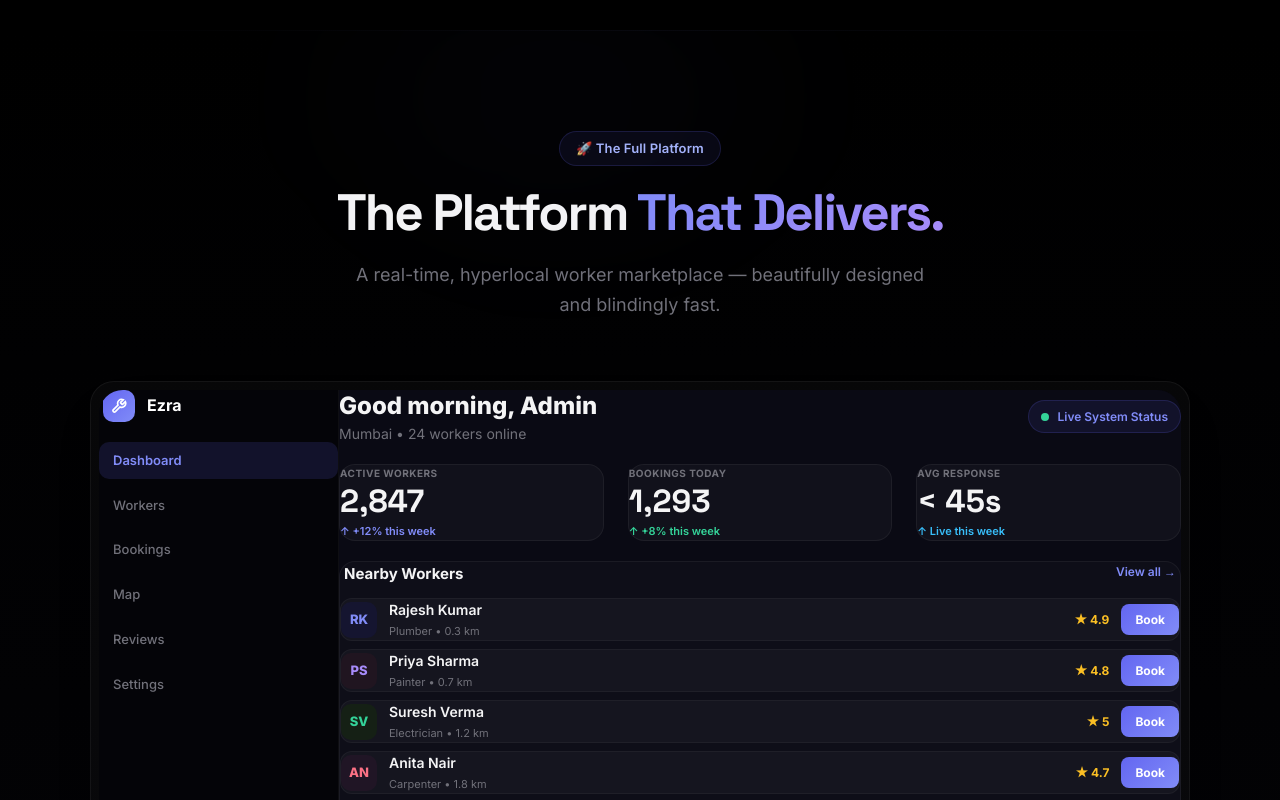
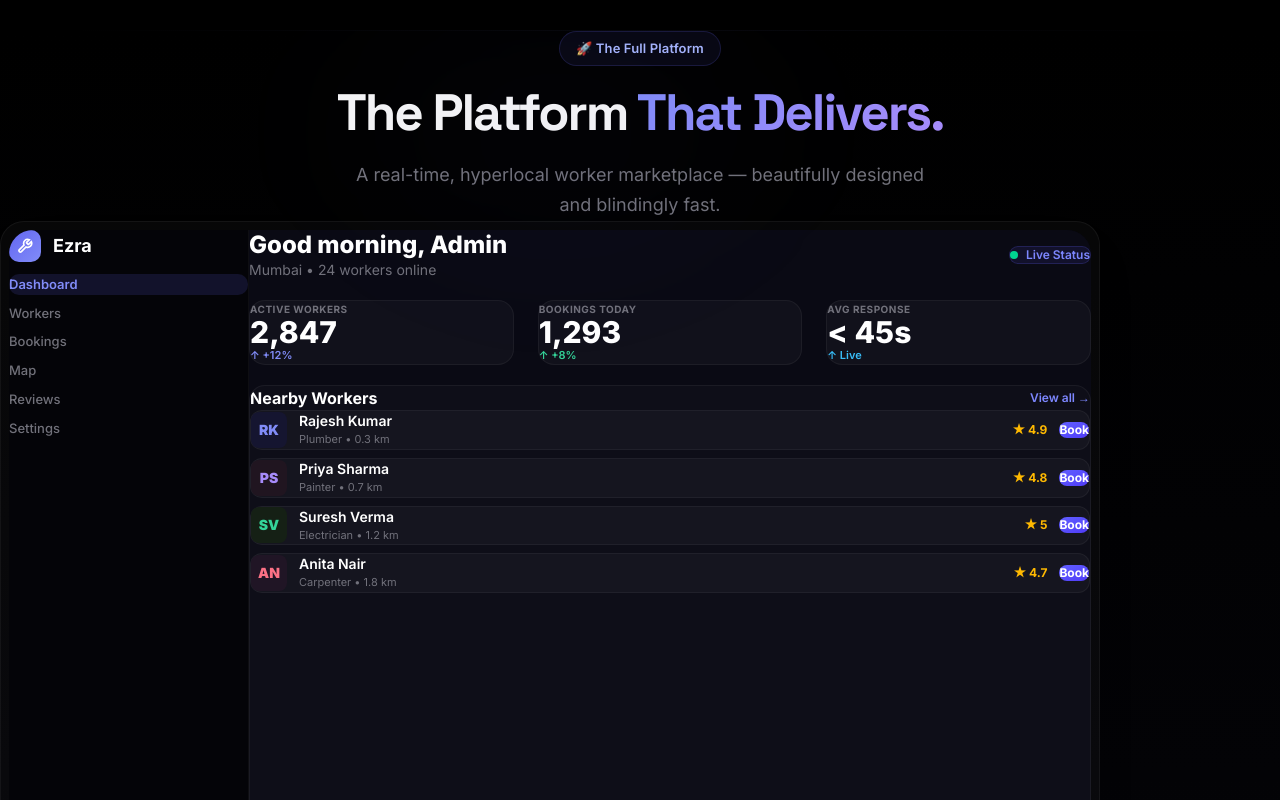
Before and after one commit to Bhanu94-github/Ezra, a Next.js app: page / in a window 1280 px wide. Shown: the part 1060-1860 px from the top of the page. Built offline with nearby package versions, Linux system fonts and the light colour scheme; no server answers.

Commit message:
fix: ensure perfect centering and alignment for dashboard component across all screen sizes

```diff
--- a/components/AppPreviewSection.jsx
+++ b/components/AppPreviewSection.jsx
@@ -14,20 +14,20 @@ function Dashboard() {
     { initials: 'AN', name: 'Anita Nair', role: 'Carpenter', rating: 4.7, dist: '1.8 km', hue: '#201525', accent: '#fb7185' },
   ];
   return (
-    <div className="flex flex-col lg:flex-row overflow-hidden shadow-2xl rounded-[16px] md:rounded-[24px] w-full" style={{ minHeight: 600, background: '#060610' }}>
+    <div className="flex flex-col lg:flex-row overflow-hidden shadow-2xl rounded-[16px] md:rounded-[24px] w-full mx-auto" style={{ minHeight: 600, background: '#060610' }}>
       <style>{`.hide-scrollbar::-webkit-scrollbar { display: none; } .hide-scrollbar { -ms-overflow-style: none; scrollbar-width: none; }`}</style>
       {/* sidebar */}
-      <div className="lg:w-[240px] shrink-0 flex flex-col gap-3 p-4 md:p-6 lg:p-10" style={{ background: '#040408', borderRight: '1px solid rgba(255,255,255,0.04)' }}>
-        <div style={{ display: 'flex', alignItems: 'center', gap: 12, marginBottom: 8, paddingLeft: 4 }}>
+      <div className="lg:w-[240px] w-full shrink-0 flex flex-col gap-3 p-4 md:p-6 lg:p-10" style={{ background: '#040408', borderRight: '1px solid rgba(255,255,255,0.04)' }}>
+        <div className="flex items-center gap-3 mb-2 lg:mb-8 pl-1">
           <div style={{ width: 32, height: 32, borderRadius: 10, background: 'linear-gradient(135deg,#6366f1,#818cf8)', display: 'flex', alignItems: 'center', justifyContent: 'center' }}>
             <svg width="16" height="16" viewBox="0 0 24 24" fill="none" stroke="#fff" strokeWidth="2.5" strokeLinecap="round"><path d="M14.7 6.3a1 1 0 000 1.4l1.6 1.6a1 1 0 001.4 0l3.77-3.77a6 6 0 01-7.94 7.94l-6.91 6.91a2.12 2.12 0 01-3-3l6.91-6.91a6 6 0 017.94-7.94l-3.76 3.76z" /></svg>
           </div>
-          <span style={{ color: '#fff', fontWeight: 700, fontSize: 16 }}>Ezra</span>
+          <span className="text-white font-bold text-lg">Ezra</span>
         </div>
-        <div className="flex flex-row overflow-x-auto lg:flex-col gap-2 pb-1 lg:pb-0 hide-scrollbar -mx-1 px-1 lg:mx-0 lg:px-0">
+        <div className="flex flex-row overflow-x-auto lg:flex-col gap-2 pb-1 lg:pb-0 hide-scrollbar lg:mx-0">
           {[{ l: 'Dashboard', a: true }, { l: 'Workers', a: false }, { l: 'Bookings', a: false }, { l: 'Map', a: false }, { l: 'Reviews', a: false }, { l: 'Settings', a: false }].map(n => (
-            <div key={n.l} className="shrink-0" style={{
-              padding: '8px 14px', borderRadius: 10, fontSize: 13, fontWeight: n.a ? 600 : 500, cursor: 'pointer',
+            <div key={n.l} className="shrink-0 px-4 py-2" style={{
+              borderRadius: 10, fontSize: 13, fontWeight: n.a ? 600 : 500, cursor: 'pointer',
               background: n.a ? 'rgba(99,102,241,0.15)' : 'transparent', color: n.a ? '#818cf8' : '#71717a',
               transition: 'background 0.2s',
             }}>{n.l}</div>
@@ -35,47 +35,51 @@ function Dashboard() {
         </div>
       </div>
       {/* main */}
-      <div className="flex-1 flex flex-col gap-5 p-4 md:p-6 lg:p-10" style={{ overflow: 'hidden', background: '#0a0a14' }}>
-        <div className="flex flex-row justify-between items-center gap-4">
+      <div className="flex-1 w-full flex flex-col gap-5 p-4 md:p-6 lg:p-10" style={{ overflow: 'hidden', background: '#0a0a14' }}>
+        <div className="flex flex-row justify-between items-center w-full">
           <div>
-            <p style={{ color: '#f4f4f5', fontWeight: 800 }} className="text-lg md:text-2xl">Good morning, Admin</p>
-            <p style={{ color: '#71717a', marginTop: 2 }} className="text-[11px] md:text-sm">Mumbai • 24 workers online</p>
+            <p className="text-white font-extrabold text-lg md:text-2xl leading-tight">Good morning, Admin</p>
+            <p className="text-zinc-500 text-[11px] md:text-sm mt-1">Mumbai • 24 workers online</p>
           </div>
-          <div className="hidden sm:flex" style={{ background: 'rgba(99,102,241,0.1)', border: '1px solid rgba(99,102,241,0.18)', borderRadius: 20, padding: '6px 12px', color: '#818cf8', fontSize: 12, fontWeight: 600, alignItems: 'center', gap: 8 }}>
-            <span style={{ width: 8, height: 8, borderRadius: '50%', background: '#34d399', display: 'inline-block' }} />
-            Live System Status
+          <div className="hidden sm:flex items-center gap-2 px-3 py-1.5 rounded-full border border-indigo-500/20 bg-indigo-500/10 text-indigo-400 text-xs font-semibold">
+            <span className="w-2 h-2 rounded-full bg-emerald-400 animate-pulse" />
+            Live Status
           </div>
         </div>
 
         {/* compact grid for stats */}
-        <div className="grid grid-cols-2 lg:grid-cols-3 gap-3 md:gap-4 lg:gap-6">
+        <div className="grid grid-cols-2 lg:grid-cols-3 gap-3 md:gap-4 lg:gap-6 w-full">
           {stats.map((s, i) => (
-            <div key={i} className={`p-4 lg:p-6 ${i === 2 ? 'col-span-2 lg:col-span-1' : ''}`} style={{ background: 'rgba(255,255,255,0.03)', border: '1px solid rgba(255,255,255,0.05)', borderRadius: 16 }}>
-              <p style={{ color: '#71717a', fontSize: 10, fontWeight: 700, letterSpacing: .5, textTransform: 'uppercase', marginBottom: 4 }}>{s.label}</p>
-              <p style={{ color: '#f4f4f5', fontWeight: 800, fontFamily: "'Space Grotesk',sans-serif", lineHeight: 1 }} className="text-2xl md:text-[28px] lg:text-[32px]">{s.value}</p>
-              <p style={{ color: s.color, fontSize: 11, marginTop: 6, fontWeight: 600 }}>↑ {s.delta} this week</p>
+            <div key={i} className={`p-4 lg:p-6 rounded-2xl border border-white/5 bg-white/[0.03] ${i === 2 ? 'col-span-2 lg:col-span-1' : ''}`}>
+              <p className="text-zinc-500 text-[10px] font-bold tracking-wider uppercase mb-1">{s.label}</p>
+              <p className="text-white font-extrabold text-2xl md:text-3xl font-space leading-none">{s.value}</p>
+              <p style={{ color: s.color }} className="text-[11px] font-semibold mt-2">↑ {s.delta}</p>
             </div>
           ))}
         </div>
 
-        <div className="p-3 md:p-6 lg:p-8" style={{ background: 'rgba(255,255,255,0.02)', border: '1px solid rgba(255,255,255,0.05)', borderRadius: 16, flex: 1, overflow: 'hidden', display: 'flex', flexDirection: 'column' }}>
-          <div style={{ display: 'flex', justifyContent: 'space-between', marginBottom: 12, padding: '0 4px' }}>
-            <p style={{ color: '#f4f4f5', fontWeight: 700, fontSize: 15 }}>Nearby Workers</p>
-            <p style={{ color: '#818cf8', fontSize: 12, fontWeight: 600, cursor: 'pointer' }}>View all →</p>
+        <div className="flex-1 w-full flex flex-col p-4 md:p-6 lg:p-8 rounded-2xl border border-white/5 bg-white/[0.02] overflow-hidden">
+          <div className="flex justify-between items-center mb-4">
+            <p className="text-white font-bold text-base">Nearby Workers</p>
+            <p className="text-indigo-400 text-xs font-semibold cursor-pointer hover:underline">View all →</p>
           </div>
-          <div className="flex flex-col gap-2 flex-1 overflow-y-auto pr-1 pb-2 hide-scrollbar">
+          <div className="flex flex-col gap-2 flex-1 overflow-y-auto pr-1 hide-scrollbar">
             {workers.map((w, i) => (
-              <div key={i} className="flex flex-row items-center justify-between gap-3 p-3 md:p-4" style={{ background: 'rgba(255,255,255,0.03)', border: '1px solid rgba(255,255,255,0.04)', borderRadius: 12 }}>
+              <div key={i} className="flex flex-row items-center justify-between gap-3 p-3 rounded-xl border border-white/5 bg-white/[0.03]">
                 <div className="flex items-center gap-3 min-w-0">
-                  <div style={{ width: 36, height: 36, borderRadius: 10, background: w.hue, display: 'flex', alignItems: 'center', justifyContent: 'center', fontSize: 13, fontWeight: 800, color: w.accent, flexShrink: 0 }}>{w.initials}</div>
-                  <div className="min-w-0 flex-1 truncate">
-                    <p style={{ color: '#f4f4f5', fontSize: 14, fontWeight: 600 }} className="truncate">{w.name}</p>
-                    <p style={{ color: '#71717a', fontSize: 11, marginTop: 1 }} className="truncate">{w.role} • {w.dist}</p>
+                  <div style={{ background: w.hue, color: w.accent }} className="w-9 h-9 rounded-lg flex items-center justify-center text-sm font-black flex-shrink-0">
+                    {w.initials}
+                  </div>
+                  <div className="min-w-0 truncate">
+                    <p className="text-white text-sm font-semibold truncate">{w.name}</p>
+                    <p className="text-zinc-500 text-[11px] mt-0.5 truncate">{w.role} • {w.dist}</p>
                   </div>
                 </div>
                 <div className="flex items-center gap-3 flex-shrink-0">
-                  <p className="hidden sm:block" style={{ color: '#fbbf24', fontSize: 12, fontWeight: 700, whiteSpace: 'nowrap' }}>★ {w.rating}</p>
-                  <div style={{ background: 'linear-gradient(135deg,#6366f1,#818cf8)', borderRadius: 8, padding: '6px 14px', color: '#fff', fontSize: 12, fontWeight: 700, cursor: 'pointer', textAlign: 'center' }}>Book</div>
+                  <p className="hidden sm:block text-amber-400 text-xs font-bold">★ {w.rating}</p>
+                  <div className="px-4 py-1.5 rounded-lg bg-gradient-to-br from-indigo-500 to-indigo-600 text-white text-xs font-bold cursor-pointer hover:opacity-90 transition-opacity">
+                    Book
+                  </div>
                 </div>
               </div>
             ))}
@@ -88,10 +92,10 @@ function Dashboard() {
 
 export default function AppPreviewSection() {
   return (
-    <section id="app-preview" style={{ background: 'linear-gradient(180deg, #000, #040408)', position: 'relative', overflow: 'hidden', padding: '100px 5%' }}>
+    <section id="app-preview" className="relative overflow-hidden py-20 px-4 sm:px-6 lg:px-8" style={{ background: 'linear-gradient(180deg, #000, #040408)' }}>
       <div style={{ position: 'absolute', top: '-10%', left: '20%', width: 600, height: 400, background: 'radial-gradient(ellipse, rgba(99,102,241,0.03), transparent 70%)', pointerEvents: 'none', filter: 'blur(60px)' }} />
 
-      <div style={{ maxWidth: 1200, margin: '0 auto', textAlign: 'center', marginBottom: 60 }}>
+      <div className="max-w-7xl mx-auto text-center mb-16">
         <motion.span initial={{ opacity: 0, y: 16 }} whileInView={{ opacity: 1, y: 0 }} viewport={{ once: true }} className="pill" style={{ display: 'inline-flex', marginBottom: 20 }}>
           🚀 The Full Platform
         </motion.span>
@@ -113,14 +117,14 @@ export default function AppPreviewSection() {
         whileInView={{ opacity: 1, y: 0 }}
         viewport={{ once: true }}
         transition={{ duration: 0.7, delay: 0.3 }}
-        className="w-full"
-        style={{ maxWidth: 1100, margin: '0 auto 80px', borderRadius: 24, padding: '8px', background: 'rgba(255,255,255,0.03)', border: '1px solid rgba(255,255,255,0.05)' }}
+        className="mx-auto w-full max-w-[1100px] mb-20"
+        style={{ borderRadius: 24, padding: 'clamp(4px, 1vw, 8px)', background: 'rgba(255,255,255,0.03)', border: '1px solid rgba(255,255,255,0.05)' }}
       >
         <Dashboard />
       </motion.div>
 
       {/* feature cards */}
-      <div className="grid grid-cols-1 md:grid-cols-3 gap-6 relative z-10" style={{ maxWidth: 1100, margin: '0 auto' }}>
+      <div className="grid grid-cols-1 md:grid-cols-3 gap-6 relative z-10 max-w-[1100px] mx-auto">
         {[
           { h: 'Instant Booking', p: 'Book a worker in under 60 seconds.', c: '#818cf8' },
           { h: 'Verified Workers', p: 'Every worker passes background checks.', c: '#34d399' },
```
